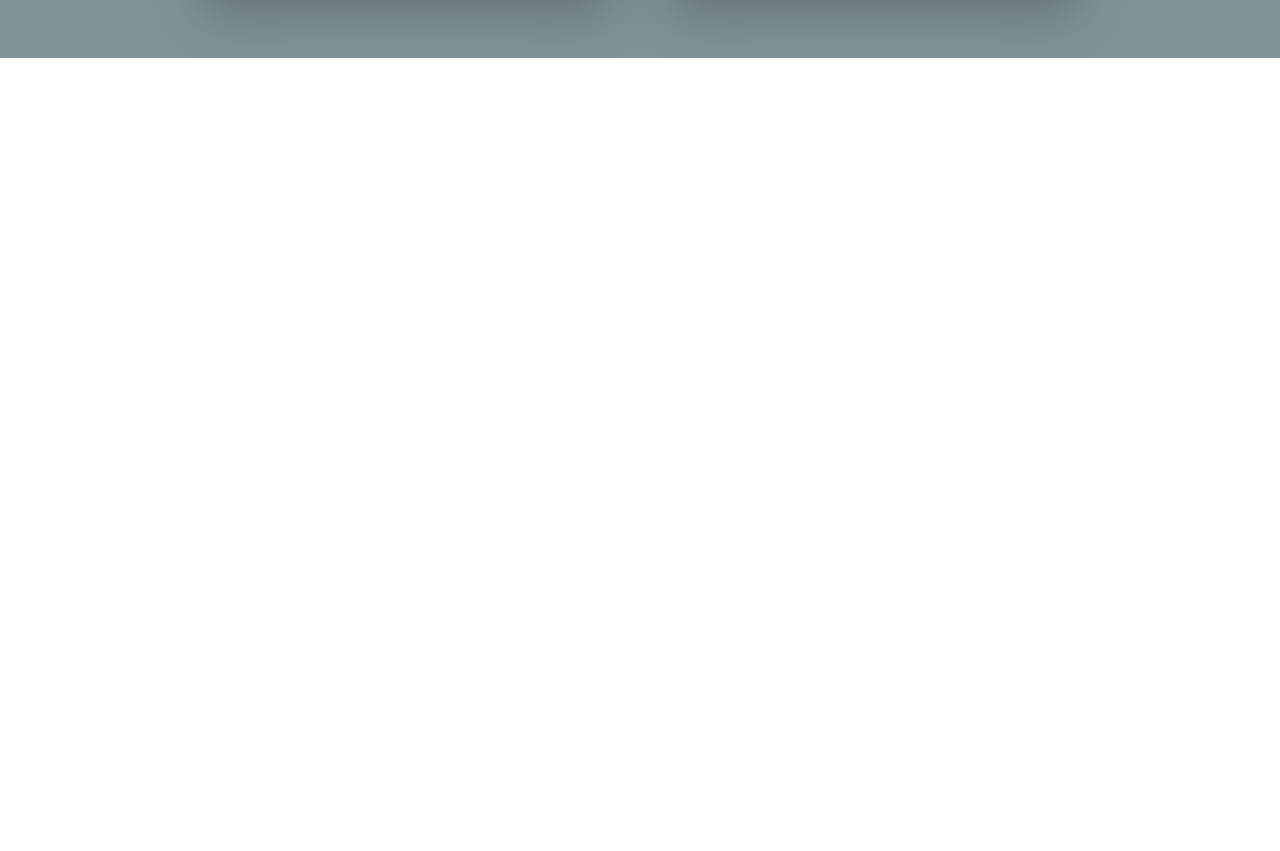
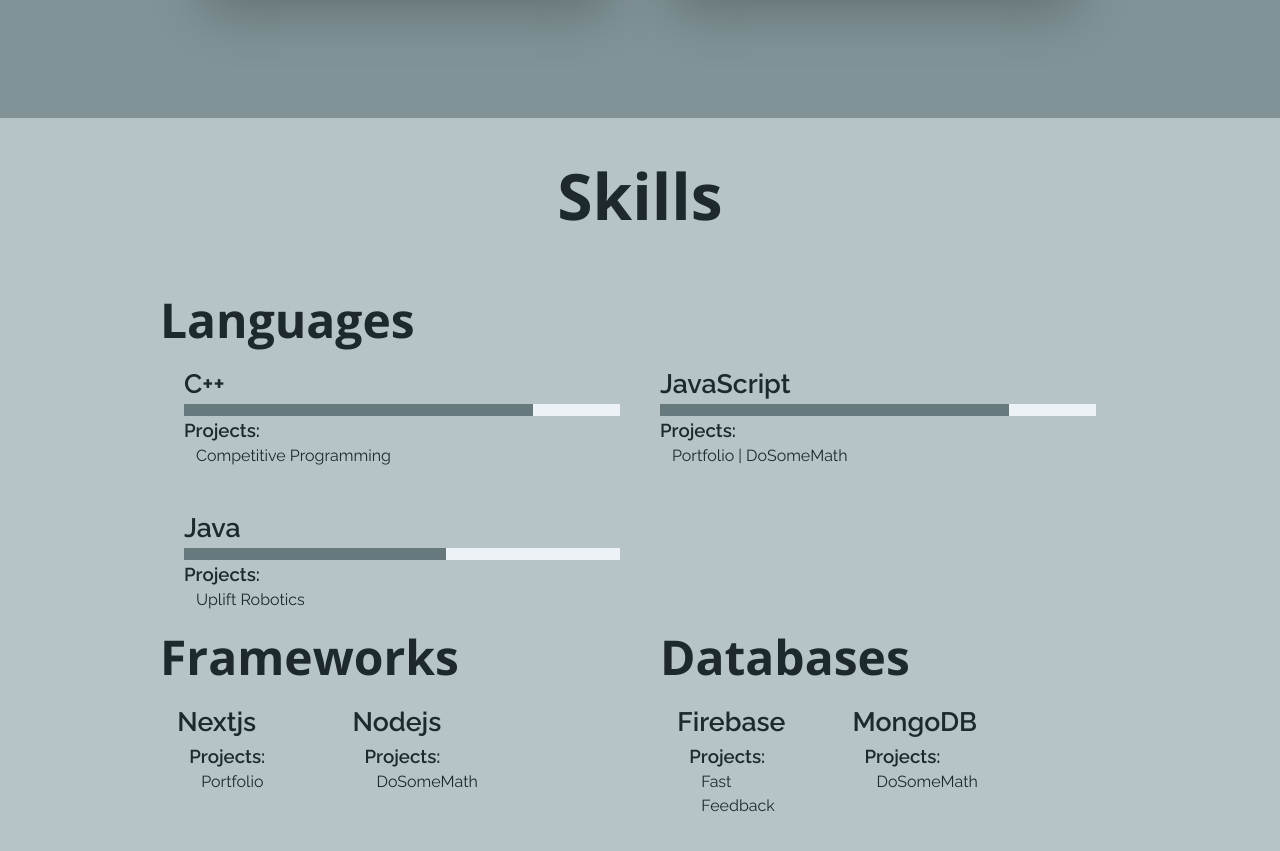
Before and after one commit to aeum1016/portfolio, a Next.js app: page / in a window 1280 px wide. Shown: the part 1823-2674 px from the top of the page. Before the commit the page ends 1881 px from the top, so only its background shows below. Built offline with nearby package versions, Linux system fonts and the light colour scheme.

Commit message:
Added the skills tab. Fixed the email template to include the sender's email. Using references now to change the tab location of the navbar. TODO: Add a download for my resume on the home page

```diff
--- a/components/EmailForm/index.tsx
+++ b/components/EmailForm/index.tsx
@@ -68,7 +68,7 @@
             placeholder="Email"
             variant="filled"
             type="email"
-            name="user_email"
+            name="email"
             w="40%"
             maxW="500px"
             required
--- a/components/NavBar/index.tsx
+++ b/components/NavBar/index.tsx
@@ -1,21 +1,36 @@
-import { Link, Flex, Spacer, Button, Text } from "@chakra-ui/react";
+import { Flex, Spacer, Button, Text } from "@chakra-ui/react";
 
 import NextLink from "next/link";
 import { useRouter } from "next/router";
 import { useEffect, useState } from "react";
 import { useScrollPosition } from "../util/ScrollPosition";
 
-const NavBar = () => {
+export interface HomeRefs {
+  projectRef?: any;
+  skillsRef?: any;
+}
+
+const NavBar: React.FC<HomeRefs> = ({ projectRef, skillsRef }) => {
   const route = useRouter();
   const scrollPosition = useScrollPosition();
 
   const [location, setLocation] = useState("home");
 
   useEffect(() => {
-    if (route.asPath == "/contact") setLocation("contact");
-    else if (scrollPosition > window.innerHeight / 2 + 100)
-      setLocation("projects");
-    else setLocation("home");
+    if (route.pathname == "/contact") setLocation("contact");
+    else if (route.pathname == "/") {
+      if (
+        scrollPosition >=
+        skillsRef.current.offsetTop - window.innerHeight / 3
+      )
+        setLocation("skills");
+      else if (
+        scrollPosition >=
+        projectRef.current.offsetTop - window.innerHeight / 3
+      )
+        setLocation("projects");
+      else setLocation("home");
+    }
   }, [scrollPosition, route]);
 
   return (
@@ -48,6 +63,14 @@
             <Text>Projects</Text>
           </Button>
         </NextLink>
+        <NextLink href="/#skills">
+          <Button
+            bgColor={location == "skills" ? "beach.100" : "transparent"}
+            _hover={{ backgroundColor: "beach.200" }}
+          >
+            <Text>Skills</Text>
+          </Button>
+        </NextLink>
         <NextLink href="/contact">
           <Button
             bgColor={location == "contact" ? "beach.100" : "transparent"}
--- a/components/Pages/Contact/index.tsx
+++ b/components/Pages/Contact/index.tsx
@@ -1,8 +1,6 @@
 import { Flex, Heading, Image, Link, Text } from "@chakra-ui/react";
 import { FontAwesomeIcon } from "@fortawesome/react-fontawesome";
-import { faGithub, faLinkedin } from "@fortawesome/free-brands-svg-icons";
 import { motion } from "framer-motion";
-import NextLink from "next/link";
 import EmailForm from "../../EmailForm";
 
 const ContactPage = () => {
@@ -22,7 +20,7 @@
       >
         <Heading
           color="beach.900"
-          fontSize={{ base: "6vw", xl: "76.8px" }}
+          fontSize={{ base: "9vw", md: "69.12px" }}
           fontWeight="700"
           pt="6vh"
         >
--- a/components/Pages/Projects/Base/index.tsx
+++ b/components/Pages/Projects/Base/index.tsx
@@ -25,6 +25,8 @@
 
   return (
     <MotionFlex
+      id={project.title}
+      scrollMargin="60px"
       flexDirection="column"
       bg="white"
       boxShadow="2xl"
--- a/components/Pages/Projects/index.tsx
+++ b/components/Pages/Projects/index.tsx
@@ -4,22 +4,26 @@
 import QK65Project from "./Projects/QK65";
 import UpliftProject from "./Projects/Uplift";
 
-const ProjectsPage = () => {
+export interface ProjectRef {
+  pRef: any;
+}
+
+const ProjectsPage: React.FC<ProjectRef> = ({ pRef }) => {
   return (
     <Flex
       id="projects"
+      ref={pRef}
       direction="column"
       w="100%"
-      pb="60px"
+      pb="120px"
       bg="beach.400"
       align="center"
       zIndex="2"
       scrollMargin="60px"
-      position="relative"
     >
       <Heading
         py="40px"
-        fontSize={{ base: "18pt", md: "24pt", lg: "48pt" }}
+        fontSize={{ base: "24pt", lg: "48pt" }}
         fontWeight="700"
         color="beach.800"
       >
@@ -28,7 +32,7 @@
       <SimpleGrid
         w="70%"
         maxW="1200px"
-        minChildWidth={{ base: "75vw", lg: "30vw" }}
+        columns={{ sm: 1, lg: 2 }}
         spacing="40px"
         alignContent="center"
       >
--- /dev/null
+++ b/components/Pages/Skills/Databases.tsx
@@ -0,0 +1,29 @@
+import { Flex, Heading, SimpleGrid } from "@chakra-ui/react";
+import Skill from "./Skill";
+
+const Databases = () => {
+  return (
+    <Flex w="75%" maxW="1200px" direction="column" align="center">
+      <Heading
+        py="2vh"
+        fontSize={{ base: "16pt", md: "18pt", lg: "36pt" }}
+        fontWeight="700"
+        color="beach.800"
+        alignSelf="flex-start"
+      >
+        Databases
+      </Heading>
+      <SimpleGrid
+        w="90%"
+        columns={{ base: 2 }}
+        spacing="40px"
+        alignContent="center"
+      >
+        <Skill skill="Firebase" projects={["Fast Feedback"]} />
+        <Skill skill="MongoDB" projects={["DoSomeMath"]} />
+      </SimpleGrid>
+    </Flex>
+  );
+};
+
+export default Databases;
--- /dev/null
+++ b/components/Pages/Skills/Frameworks.tsx
@@ -0,0 +1,29 @@
+import { Flex, Heading, SimpleGrid } from "@chakra-ui/react";
+import Skill from "./Skill";
+
+const Frameworks = () => {
+  return (
+    <Flex w="75%" maxW="1200px" direction="column" align="center">
+      <Heading
+        py="2vh"
+        fontSize={{ base: "16pt", md: "18pt", lg: "36pt" }}
+        fontWeight="700"
+        color="beach.800"
+        alignSelf="flex-start"
+      >
+        Frameworks
+      </Heading>
+      <SimpleGrid
+        w="90%"
+        columns={{ base: 2 }}
+        spacing="40px"
+        alignContent="center"
+      >
+        <Skill skill="Nextjs" projects={["Portfolio"]} />
+        <Skill skill="Nodejs" projects={["DoSomeMath"]} />
+      </SimpleGrid>
+    </Flex>
+  );
+};
+
+export default Frameworks;
--- /dev/null
+++ b/components/Pages/Skills/Languages.tsx
@@ -0,0 +1,38 @@
+import { Flex, Heading, SimpleGrid } from "@chakra-ui/react";
+import SkillBar from "./SkillBar";
+
+const Languages = () => {
+  return (
+    <Flex w="75%" maxW="1200px" direction="column" align="center">
+      <Heading
+        py="2vh"
+        fontSize={{ base: "16pt", md: "18pt", lg: "36pt" }}
+        fontWeight="700"
+        color="beach.800"
+        alignSelf="flex-start"
+      >
+        Languages
+      </Heading>
+      <SimpleGrid
+        w="95%"
+        columns={{ sm: 1, md: 2 }}
+        spacing="40px"
+        alignContent="center"
+      >
+        <SkillBar
+          skill="C++"
+          value={80}
+          projects={["Competitive Programming"]}
+        />
+        <SkillBar
+          skill="JavaScript"
+          value={80}
+          projects={["Portfolio", "DoSomeMath"]}
+        />
+        <SkillBar skill="Java" value={60} projects={["Uplift Robotics"]} />
+      </SimpleGrid>
+    </Flex>
+  );
+};
+
+export default Languages;
--- /dev/null
+++ b/components/Pages/Skills/Skill.tsx
@@ -0,0 +1,45 @@
+import { Flex, Text } from "@chakra-ui/react";
+import NextLink from "next/link";
+
+export interface SkillComponents {
+  skill: string;
+  projects: string[];
+}
+
+const Skill: React.FC<SkillComponents> = (skill) => {
+  return (
+    <Flex direction="column" align="flex-start" color="beach.800">
+      <Text
+        fontWeight="600"
+        fontSize={{ base: "14pt", md: "16pt", lg: "20pt" }}
+        color="beach.800"
+      >
+        {skill.skill}
+      </Text>
+      <Text fontWeight="600" fontSize={{ base: "12pt", lg: "14pt" }} pl="12px">
+        Projects:
+      </Text>
+      <Flex pl="24px" cursor="pointer">
+        {skill.projects.map((project) => {
+          if (skill.projects[skill.projects.length - 1] !== project)
+            return (
+              <NextLink href={"/#".concat(project)} key={project}>
+                <Text>
+                  {project.concat(" |")}
+                  &nbsp;
+                </Text>
+              </NextLink>
+            );
+          else
+            return (
+              <NextLink href={"/#".concat(project)} key={project}>
+                <Text>{project}&nbsp;</Text>
+              </NextLink>
+            );
+        })}
+      </Flex>
+    </Flex>
+  );
+};
+
+export default Skill;
--- /dev/null
+++ b/components/Pages/Skills/SkillBar.tsx
@@ -0,0 +1,47 @@
+import { Flex, List, ListItem, Progress, Spacer, Text } from "@chakra-ui/react";
+import NextLink from "next/link";
+
+export interface SkillComponents {
+  skill: string;
+  value: number;
+  projects: string[];
+}
+
+const SkillBar: React.FC<SkillComponents> = (skill) => {
+  return (
+    <Flex direction="column" align="flex-start" color="beach.800">
+      <Text
+        fontWeight="600"
+        fontSize={{ base: "14pt", md: "16pt", lg: "20pt" }}
+        color="beach.800"
+      >
+        {skill.skill}
+      </Text>
+      <Progress w="100%" colorScheme="beach" value={skill.value} />
+      <Text fontWeight="600" fontSize={{ base: "12pt", lg: "14pt" }}>
+        Projects:
+      </Text>
+      <Flex pl="12px" cursor="pointer">
+        {skill.projects.map((project) => {
+          if (skill.projects[skill.projects.length - 1] !== project)
+            return (
+              <NextLink href={"/#".concat(project)} key={project}>
+                <Text>
+                  {project.concat(" |")}
+                  &nbsp;
+                </Text>
+              </NextLink>
+            );
+          else
+            return (
+              <NextLink href={"/#".concat(project)} key={project}>
+                <Text>{project}&nbsp;</Text>
+              </NextLink>
+            );
+        })}
+      </Flex>
+    </Flex>
+  );
+};
+
+export default SkillBar;
--- /dev/null
+++ b/components/Pages/Skills/index.tsx
@@ -0,0 +1,46 @@
+import { Flex, Heading, SimpleGrid, Text } from "@chakra-ui/react";
+import Languages from "./Languages";
+import Frameworks from "./Frameworks";
+import Databases from "./Databases";
+
+export interface SkillsRef {
+  sRef: any;
+}
+
+const SkillsPage: React.FC<SkillsRef> = ({ sRef }) => {
+  return (
+    <Flex
+      id="skills"
+      ref={sRef}
+      direction="column"
+      w="100%"
+      pb="120px"
+      bg="beach.200"
+      align="center"
+      zIndex="2"
+      scrollMargin="60px"
+    >
+      <Heading
+        py="40px"
+        fontSize={{ base: "24pt", lg: "48pt" }}
+        fontWeight="700"
+        color="beach.800"
+      >
+        Skills
+      </Heading>
+      <Languages />
+      <SimpleGrid
+        w="75%"
+        maxW="1200px"
+        columns={{ sm: 1, lg: 2 }}
+        spacing="40px"
+        alignContent="center"
+      >
+        <Frameworks />
+        <Databases />
+      </SimpleGrid>
+    </Flex>
+  );
+};
+
+export default SkillsPage;
--- a/pages/index.tsx
+++ b/pages/index.tsx
@@ -1,14 +1,20 @@
+import { useRef } from "react";
 import { Flex } from "@chakra-ui/react";
 import NavBar from "../components/NavBar";
 import HomePage from "../components/Pages/Home";
 import ProjectsPage from "../components/Pages/Projects";
+import SkillsPage from "../components/Pages/Skills";
 
 const Home = () => {
+  const project = useRef();
+  const skills = useRef();
+
   return (
     <Flex direction="column">
-      <NavBar />
+      <NavBar projectRef={project} skillsRef={skills} />
       <HomePage />
-      <ProjectsPage />
+      <ProjectsPage pRef={project} />
+      <SkillsPage sRef={skills} />
     </Flex>
   );
 };
```
Also changed, not shown: public/AJE01683.JPG, public/full_robot_v3_iso.png.
